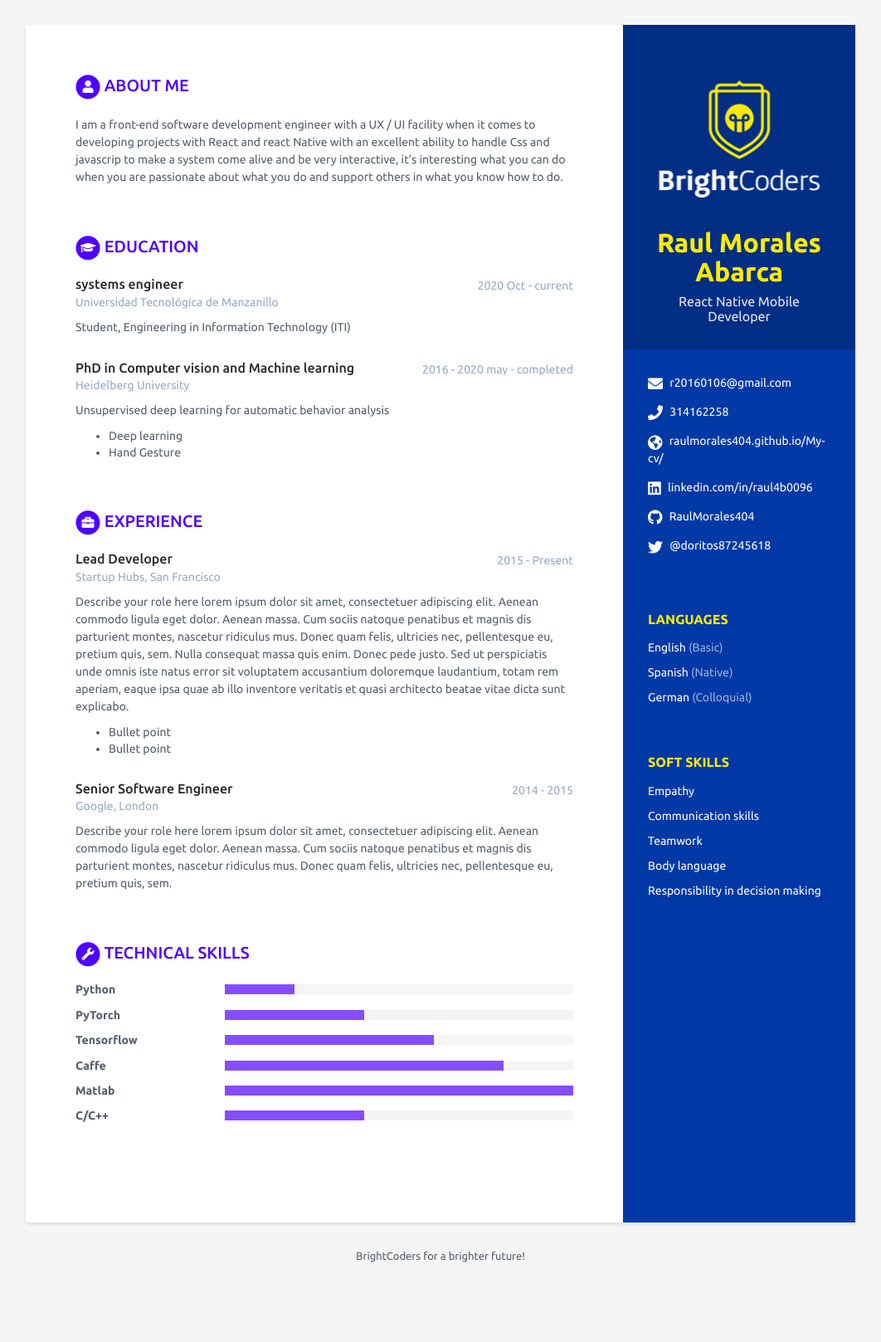
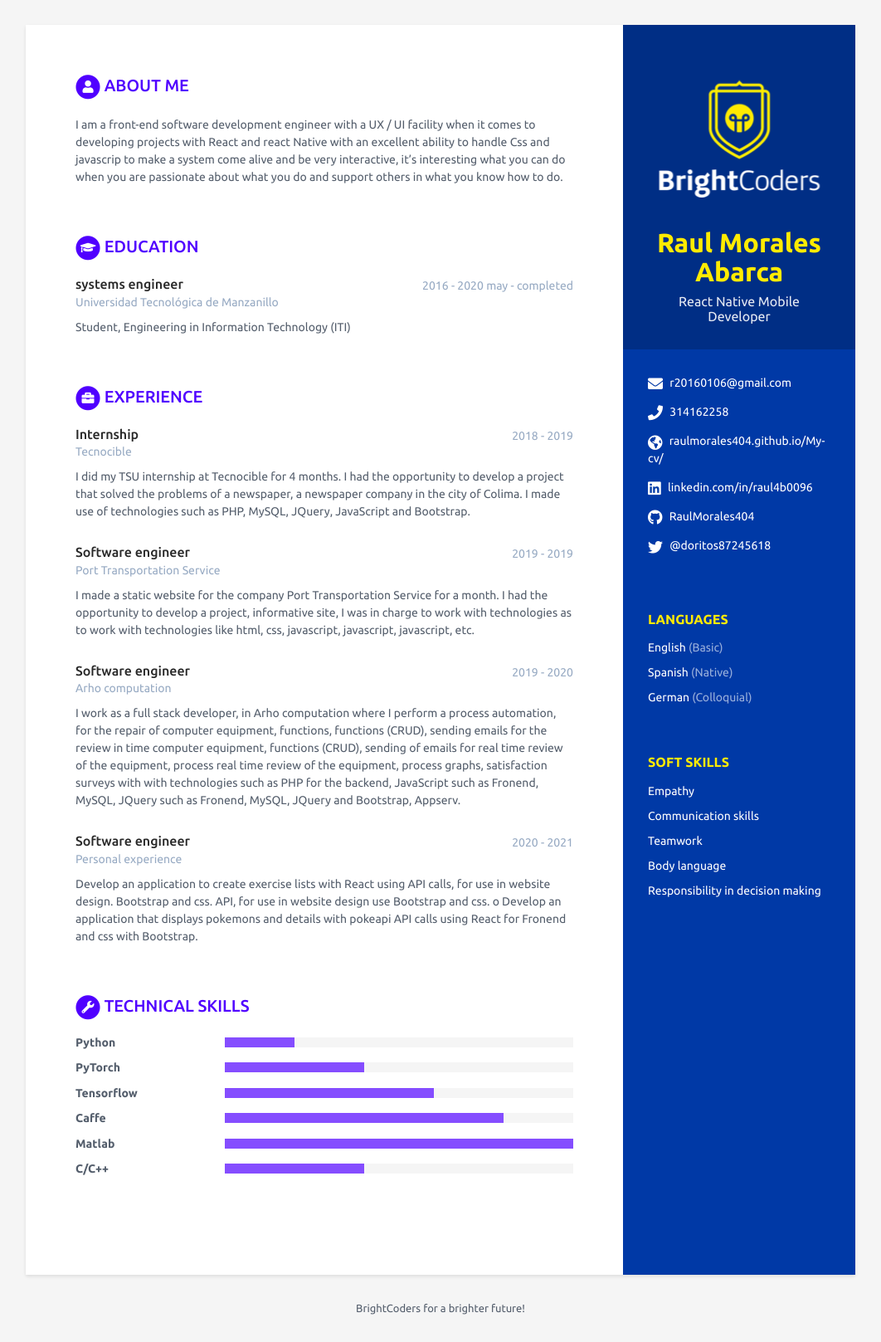
Before and after one commit to BC-MAY-21-RN/scorecard-RaulMorales404, a Jekyll site: the page built from index.html, in a window 1280 px wide. Shown: the whole page at 83% size, without its empty margins (109-1171 px from the left). Built offline with Jekyll 4.4.1, drawn with Linux system fonts in a browser that asks for light colours; before the commit the page ends 1554 px from its top, so only the background shows below that.

Commit message:
add my experience
add my experience

```diff
--- a/_data/data.yml
+++ b/_data/data.yml
@@ -61,46 +61,47 @@ career-profile:
 educationcomplete:
   - degree: systems engineer
     university: Universidad Tecnológica de Manzanillo
-    time: 2020 Oct - current
+    time:  2016 - 2020 may - completed
     details: |
      Student, Engineering in Information Technology (ITI)
 
-  - degree: PhD in Computer vision and Machine learning
-    university: Heidelberg University
-    time: 2016 - 2020 may - completed
-    details: |
-      Unsupervised deep learning for automatic behavior analysis
-
-        - Deep learning
-        - Hand Gesture
-
 # Registra aquí tu experiencia. Agrega o elimina según sea necesario
 experiences:
-  - role: Lead Developer
-    time: 2015 - Present
-    company: Startup Hubs, San Francisco
+  - role: Internship
+    time: 2018 - 2019
+    company: Tecnocible
     details: |
-      Describe your role here lorem ipsum dolor sit amet, consectetuer
-      adipiscing elit. Aenean commodo ligula eget dolor. Aenean massa.
-      Cum sociis natoque penatibus et magnis dis parturient montes,
-      nascetur ridiculus mus. Donec quam felis, ultricies nec,
-      pellentesque eu, pretium quis, sem. Nulla consequat massa quis
-      enim. Donec pede justo. Sed ut perspiciatis unde omnis iste natus
-      error sit voluptatem accusantium doloremque laudantium, totam rem
-      aperiam, eaque ipsa quae ab illo inventore veritatis et quasi
-      architecto beatae vitae dicta sunt explicabo.
-        - Bullet point
-        - Bullet point
+      I did my TSU internship at Tecnocible for 4 months. I had the opportunity to develop a
+      project that solved the problems of a newspaper, a newspaper company in the city of Colima.
+      I made use of technologies such as PHP, MySQL, JQuery, JavaScript and Bootstrap.
 
-  - role: Senior Software Engineer
-    time: 2014 - 2015
-    company: Google, London
+  - role: Software engineer
+    time: 2019 - 2019
+    company: Port Transportation Service
     details: |
-      Describe your role here lorem ipsum dolor sit amet, consectetuer
-      adipiscing elit. Aenean commodo ligula eget dolor. Aenean massa.
-      Cum sociis natoque penatibus et magnis dis parturient montes,
-      nascetur ridiculus mus. Donec quam felis, ultricies nec,
-      pellentesque eu, pretium quis, sem.
+      I made a static website for the company Port Transportation Service for a month.
+      I had the opportunity to develop a project, informative site, I was in charge to work with
+      technologies as to work with technologies like html, css, javascript, javascript, javascript, etc.
+
+
+  - role: Software engineer
+    time: 2019 - 2020
+    company: Arho computation
+    details: |
+      I work as a full stack developer, in Arho computation
+      where I perform a process automation, for the repair of computer equipment, functions, functions (CRUD), sending emails for the review in time
+      computer equipment, functions (CRUD), sending of emails for real time review of the equipment, process
+      real time review of the equipment, process graphs, satisfaction surveys with
+      with technologies such as PHP for the backend, JavaScript such as Fronend, MySQL, JQuery
+      such as Fronend, MySQL, JQuery and Bootstrap, Appserv.
+
+  - role: Software engineer
+    time: 2020 - 2021
+    company: Personal experience
+    details: |
+      Develop an application to create exercise lists with React using API calls, for use in website design.
+      Bootstrap and css. API, for use in website design use Bootstrap and css. o Develop an application that displays
+      pokemons and details with pokeapi API calls using React for Fronend and css with Bootstrap.
 
 # Registra aquí tus habilidades técnicas, para level utiliza:
 # 20% para Novice
```
